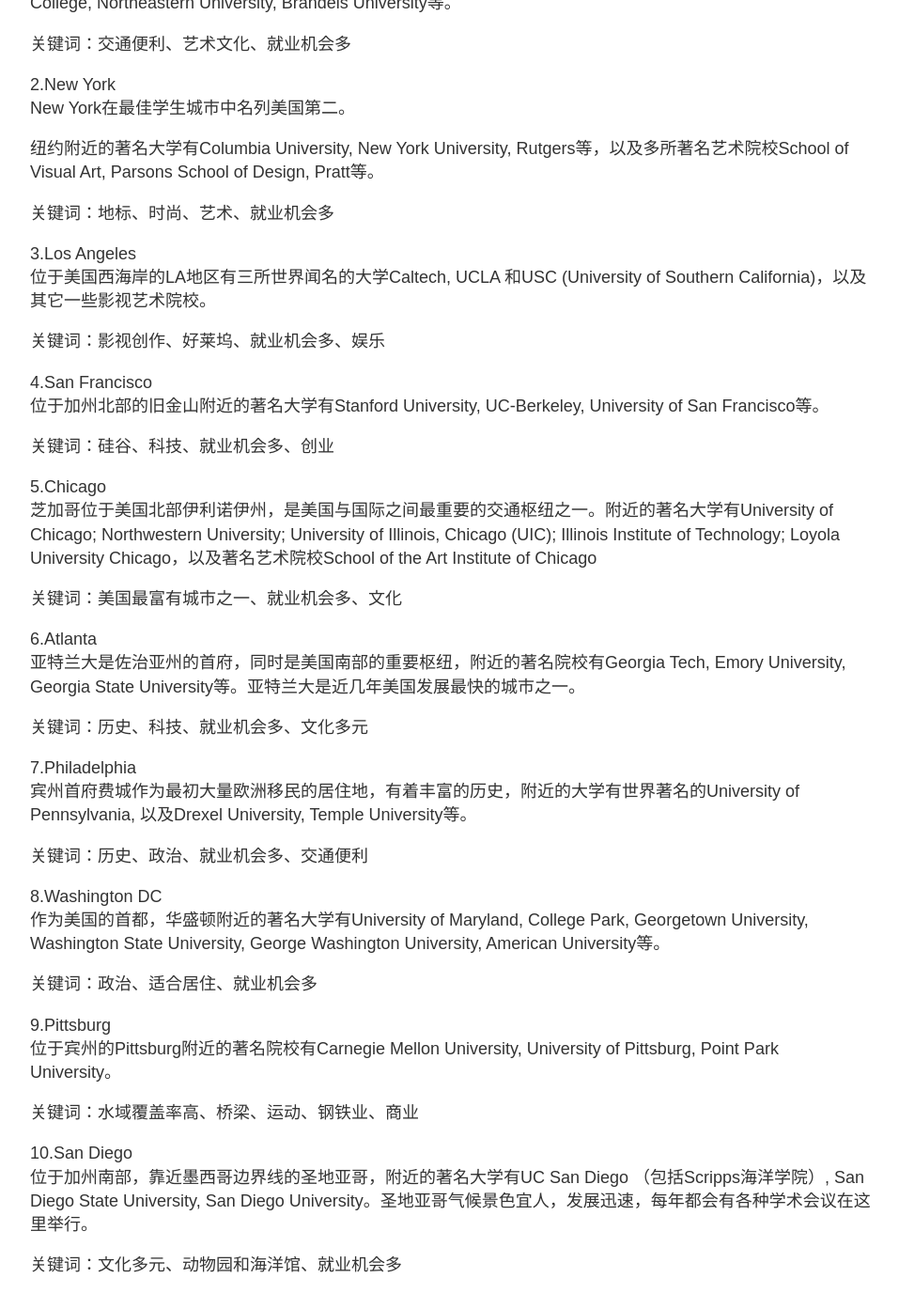
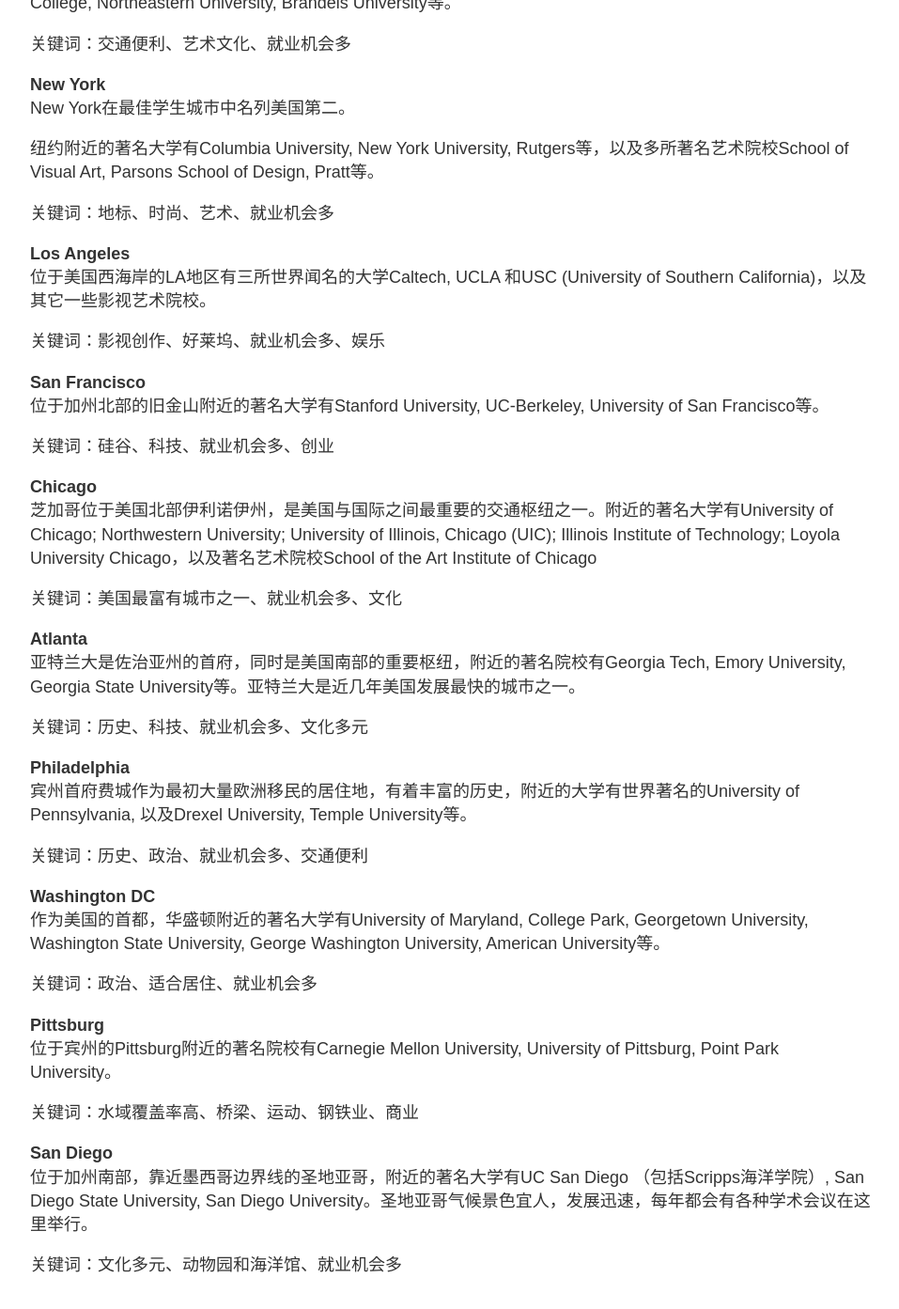
Before and after one commit to RagingTiger/PnFTech.github.io, a Jekyll site: the page built from _posts/2019-10-16-beststudentcities.md, in a window 1280 px wide and 1400 px high, scrolled down 486 px. Shown: the top 1393 px of the window at 94% size, without its empty margins (160-1117 px from the left). Built offline with Jekyll 4.4.1, drawn with Linux system fonts in a browser that asks for light colours.

Commit message:
edited post

```diff
--- a/_posts/2019-10-16-beststudentcities.md
+++ b/_posts/2019-10-16-beststudentcities.md
@@ -8,56 +8,56 @@
 
 在QS最佳学生城市的评选中，学校排名、学生观点（居住性价比、便利程度等）、就业机会、多元性等为考量因素。
 
-1.Boston
+**Boston**
 Boston在最佳学生城市里名列美国第一，世界第十二。
 
 波士顿位于美国马塞诸塞州，附近的世界闻名大学有MIT, Harvard, Boston University, Tufts University, Boston College, Northeastern University, Brandeis University等。
 
 关键词：交通便利、艺术文化、就业机会多
 
-2.New York
+**New York**
 New York在最佳学生城市中名列美国第二。
 
 纽约附近的著名大学有Columbia University, New York University, Rutgers等，以及多所著名艺术院校School of Visual Art, Parsons School of Design, Pratt等。
 
 关键词：地标、时尚、艺术、就业机会多
 
-3.Los Angeles
+**Los Angeles**
 位于美国西海岸的LA地区有三所世界闻名的大学Caltech, UCLA 和USC (University of Southern California)，以及其它一些影视艺术院校。
 
 关键词：影视创作、好莱坞、就业机会多、娱乐
 
-4.San Francisco
+**San Francisco**
 位于加州北部的旧金山附近的著名大学有Stanford University, UC-Berkeley, University of San Francisco等。
 
 关键词：硅谷、科技、就业机会多、创业
 
-5.Chicago
+**Chicago**
 芝加哥位于美国北部伊利诺伊州，是美国与国际之间最重要的交通枢纽之一。附近的著名大学有University of Chicago; Northwestern University; University of Illinois, Chicago (UIC); Illinois Institute of Technology; Loyola University Chicago，以及著名艺术院校School of the Art Institute of Chicago
 
 关键词：美国最富有城市之一、就业机会多、文化
 
-6.Atlanta
+**Atlanta**
 亚特兰大是佐治亚州的首府，同时是美国南部的重要枢纽，附近的著名院校有Georgia Tech, Emory University, Georgia State University等。亚特兰大是近几年美国发展最快的城市之一。
 
 关键词：历史、科技、就业机会多、文化多元
 
-7.Philadelphia
+**Philadelphia**
 宾州首府费城作为最初大量欧洲移民的居住地，有着丰富的历史，附近的大学有世界著名的University of Pennsylvania, 以及Drexel University, Temple University等。
 
 关键词：历史、政治、就业机会多、交通便利
 
-8.Washington DC
+**Washington DC**
 作为美国的首都，华盛顿附近的著名大学有University of Maryland, College Park, Georgetown University, Washington State University, George Washington University, American University等。
 
 关键词：政治、适合居住、就业机会多
 
-9.Pittsburg
+**Pittsburg**
 位于宾州的Pittsburg附近的著名院校有Carnegie Mellon University, University of Pittsburg, Point Park University。
 
 关键词：水域覆盖率高、桥梁、运动、钢铁业、商业
 
-10.San Diego
+**San Diego**
 位于加州南部，靠近墨西哥边界线的圣地亚哥，附近的著名大学有UC San Diego （包括Scripps海洋学院）, San Diego State University, San Diego University。圣地亚哥气候景色宜人，发展迅速，每年都会有各种学术会议在这里举行。
 
 关键词：文化多元、动物园和海洋馆、就业机会多
```
